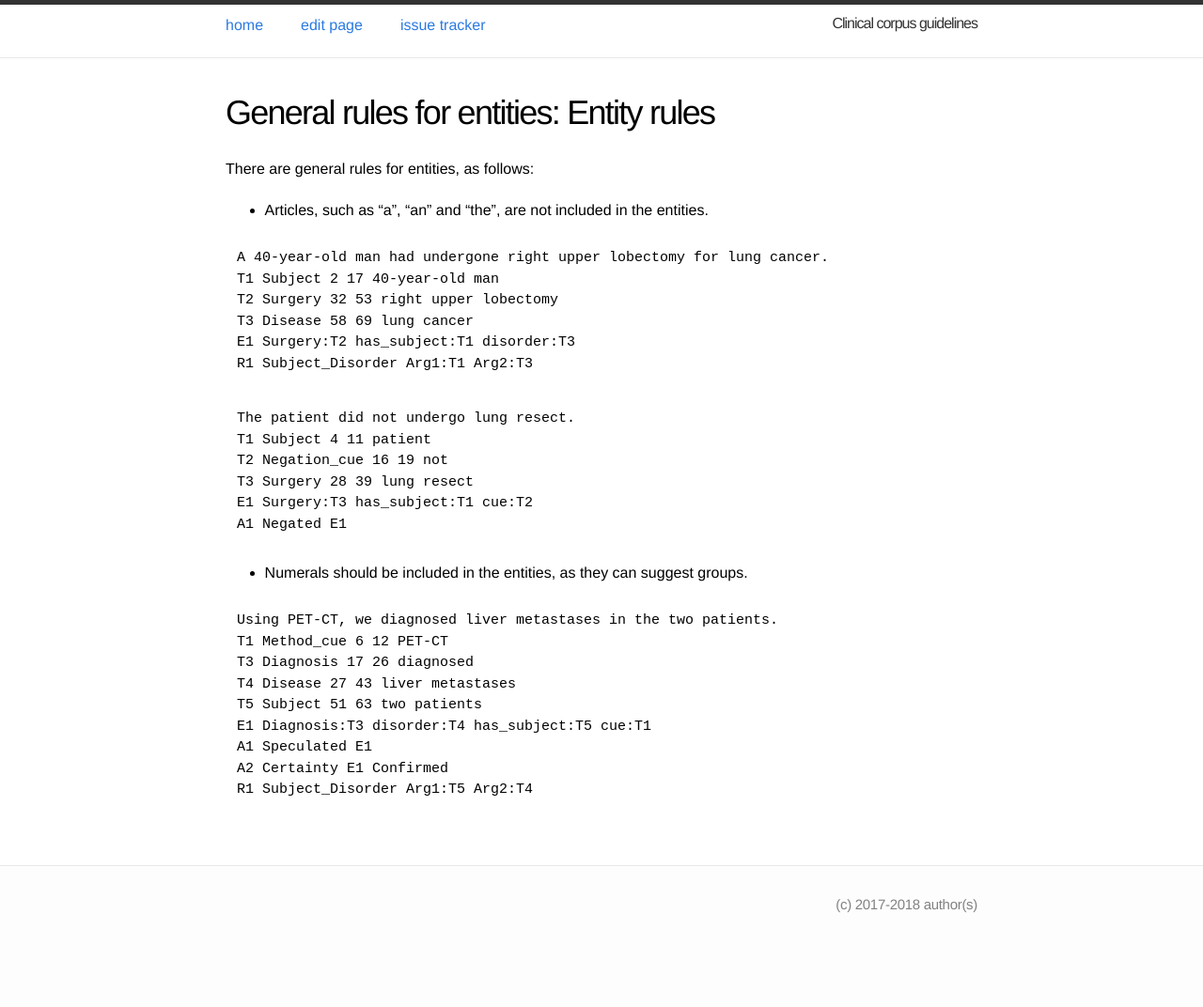
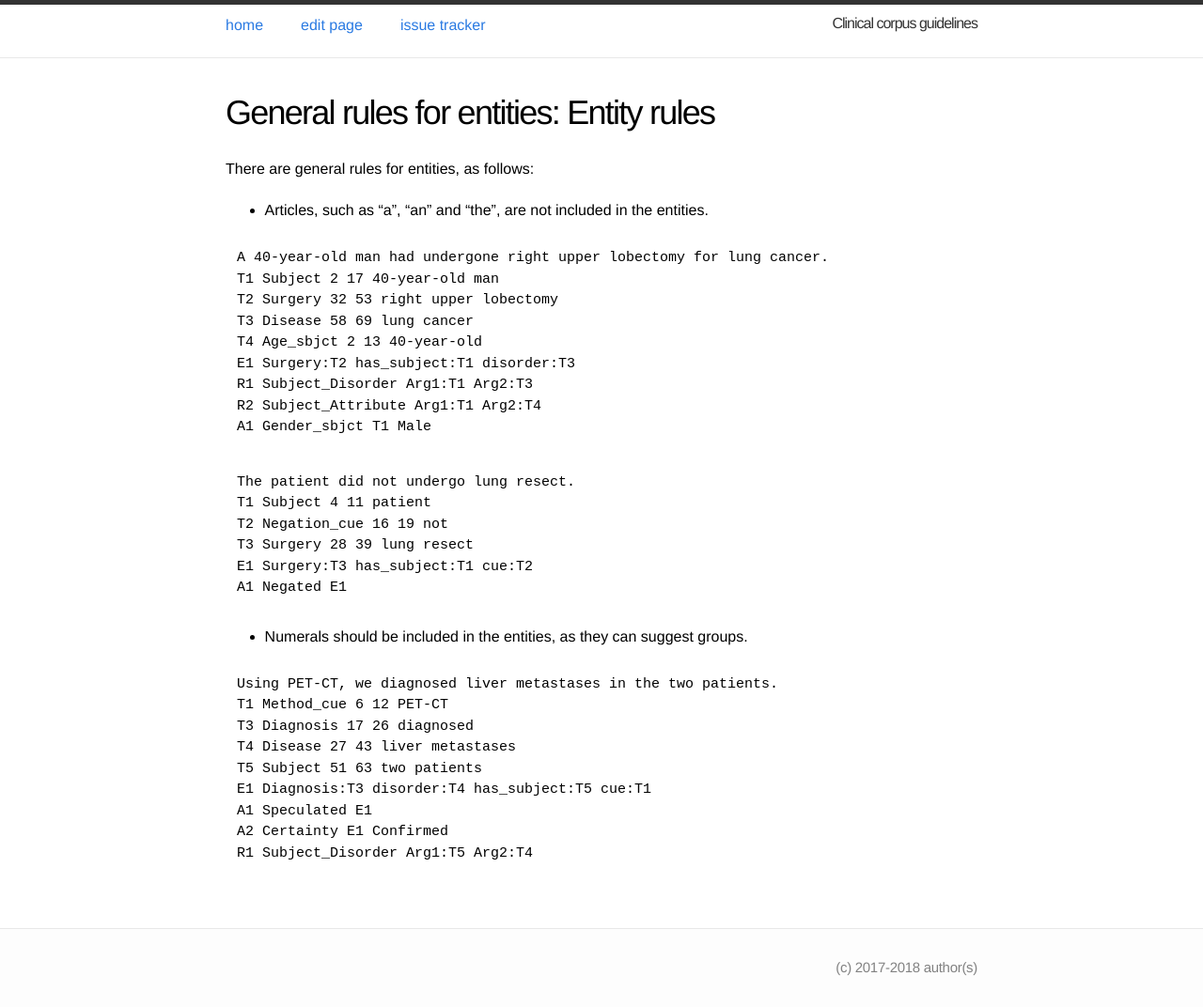
Before and after one commit to ezcatdb/clinicalcorpus-guidelines, a Jekyll site: the page built from _entity/GeneralRules.md, in a window 1280 px wide. Shown: the whole page at 94% size. Built offline with Jekyll 4.4.1, drawn with Linux system fonts in a browser that asks for light colours; before the commit the page ends 1004 px from its top, so only the background shows below that.

Commit message:
correction of sample sentence for 40-year-old man in GeneralRules.md and Surgery.md

```diff
--- a/_entity/GeneralRules.md
+++ b/_entity/GeneralRules.md
@@ -14,8 +14,11 @@ A 40-year-old man had undergone right upper lobectomy for lung cancer.
 T1 Subject 2 17 40-year-old man
 T2 Surgery 32 53 right upper lobectomy
 T3 Disease 58 69 lung cancer
+T4 Age_sbjct 2 13 40-year-old
 E1 Surgery:T2 has_subject:T1 disorder:T3
 R1 Subject_Disorder Arg1:T1 Arg2:T3
+R2 Subject_Attribute Arg1:T1 Arg2:T4
+A1 Gender_sbjct T1 Male
 ~~~
 ~~~ ann
 The patient did not undergo lung resect.
```
Also changed, not shown: _event/Surgery.md (+3 -0 lines).
